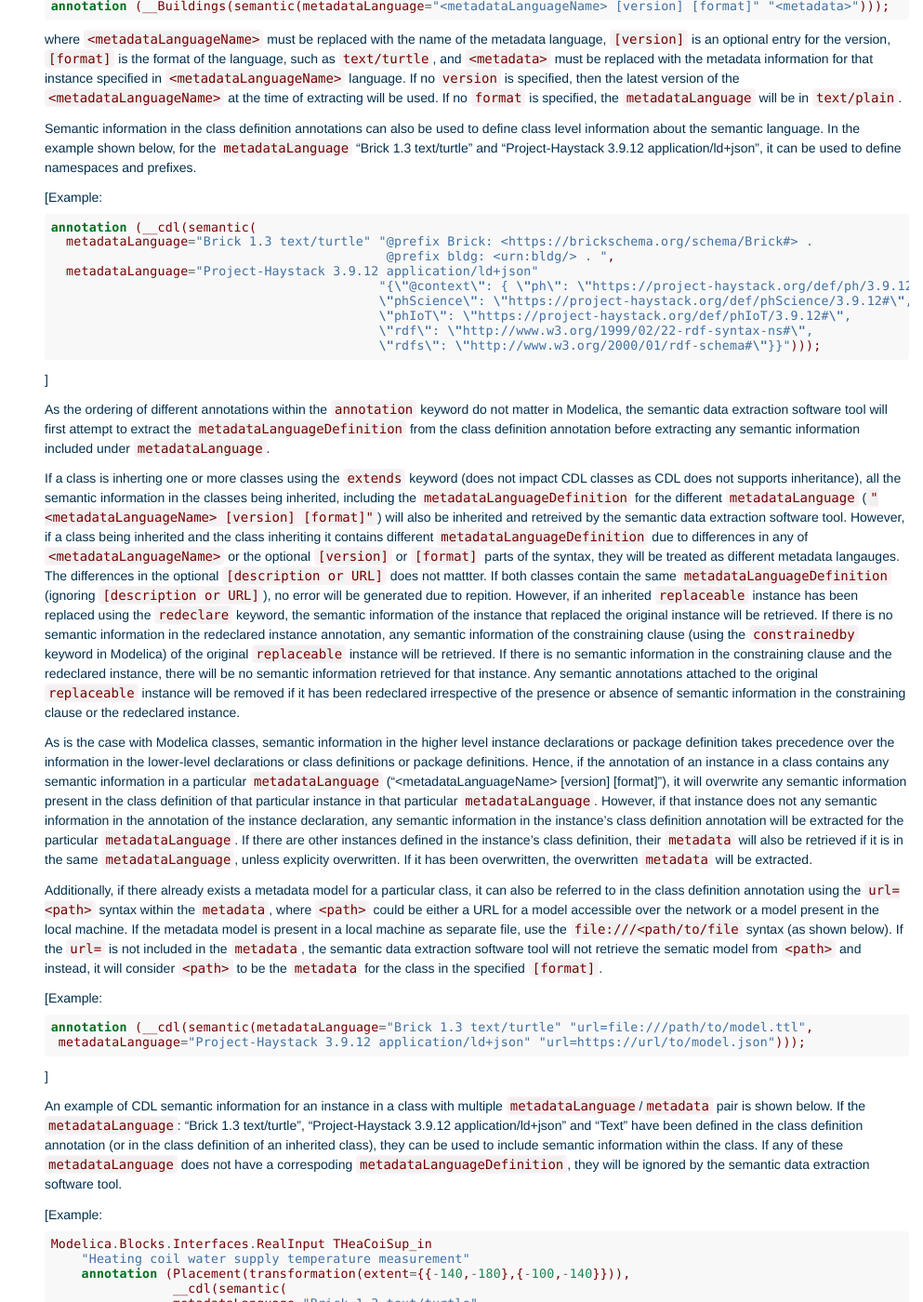
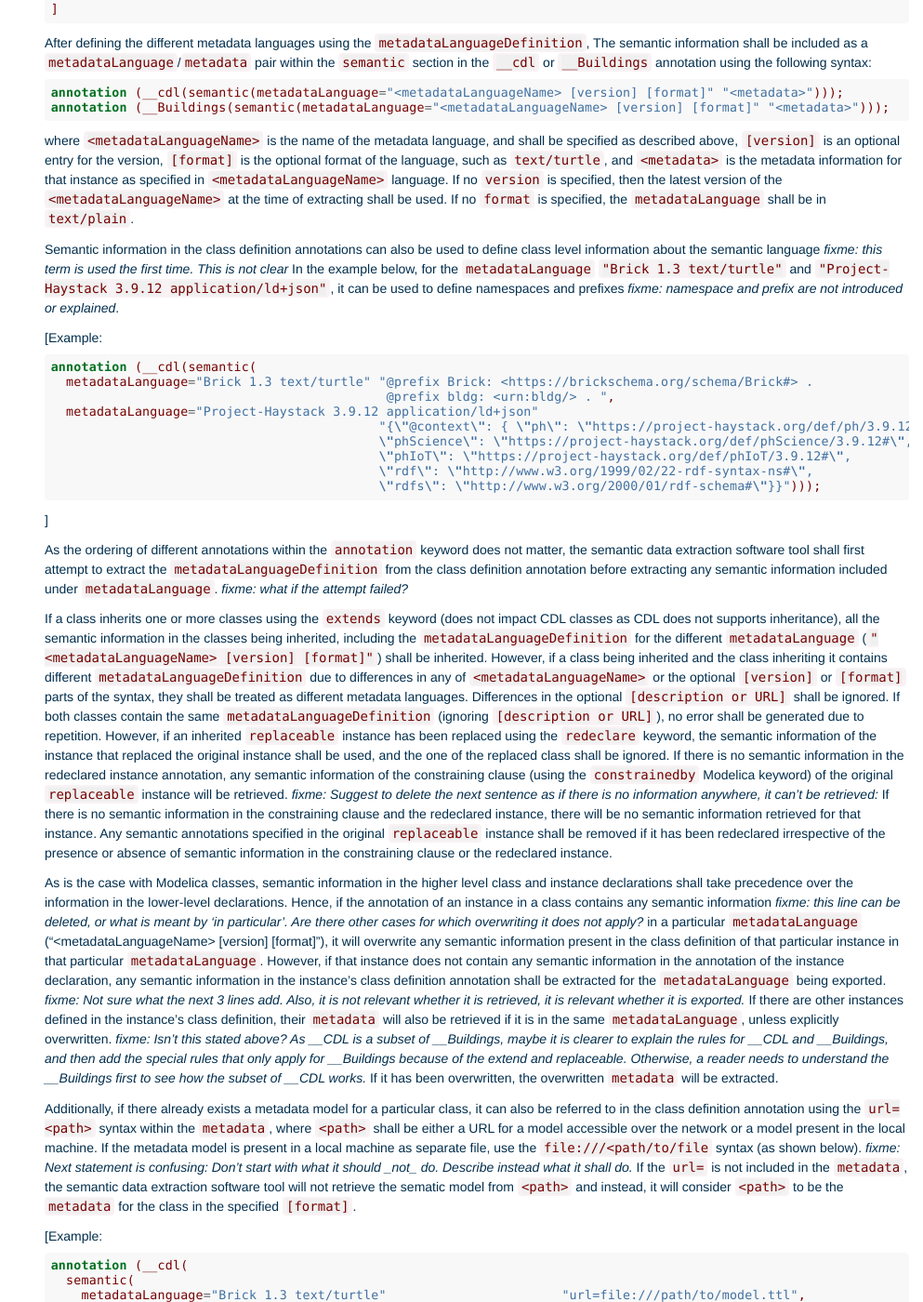
Before and after one commit to lbl-srg/obc, a Sphinx documentation site: the page built from specification/source/cdl.rst, in a window 1280 px wide and 1400 px high, scrolled down 24562 px. Shown: the whole window at 93% size, without its empty margins (287-1280 px from the left). Built offline with Sphinx 7.4.7, drawn with Linux system fonts in a browser that asks for light colours; formulas are drawn with MathJax 3; cross-references to code outside the pages are shown as plain code; some of the changed text lies outside the part shown.

Commit message:
Added revisions and comments

```diff
--- a/specification/source/cdl.rst
+++ b/specification/source/cdl.rst
@@ -1695,11 +1695,13 @@ The buildings industry has started to integrate different metadata schemas such
 `Brick <https://brickschema.org/>`_ and `Project Haystack <https://project-haystack.org/>`_ into their control software and technology.
 `ASHRAE 223p <https://www.ashrae.org/about/news/2018/ashrae-s-bacnet-committee-project-haystack-and-brick-schema-collaborating-to-provide-unified-data-semantic-modeling-solution>`_
 is another upcoming semantic ontology that will describe the equipment topology in buildings and also the flow of different media.
-To support these schemas, CDL will allow, but will not require, use of such metadata schema, using the syntaxes provided below.
-Additionally, these syntaxes should be supported by any software tool that can extract the semantic information
+To support these metadata schemas, CDL will optionally allow use of these, using the syntax specified below.
+*fixme: Why should this be in the specification, and is the "separate file(s)" a requirement, and what does "along with the CDL class means" if a tool export CXF?*
+Additionally, semantic metadata should be supported by any software tool that can extract the semantic information
 (referred to as semantic data extraction software tool in the section below) as a separate file(s) that is generated along with the CDL class.
 
-Semantic information will be included within the ``annotation`` keyword, using the ``__Buildings`` or ``__cdl`` annotation.
+Semantic information *fixme: above we call them semantic metadata, pick one term and reuse it throughout*
+will be included within the ``annotation`` keyword, using the ``__Buildings`` or ``__cdl`` vendor annotation.
 ``__cdl`` will be used when the semantic information is regarding a control sequence (inputs, outputs etc.) and
 ``__Buildings`` will be used for every other instance that are not a part of the control sequence (equipment, zones etc.).
 The following instances defined in CDL can have annotations containing semantic information:
@@ -1711,42 +1713,47 @@ The following instances defined in CDL can have annotations containing semantic
 * Extension blocks (:numref:`sec_ext_blo`), and
 * Packages.
 
-All semantic information will be included under the ``semantic`` section within the ``__Building`` and/or ``__cdl`` annotations, using the syntax shown here:
+All semantic information will be included under the ``semantic`` section within the ``__Building`` or ``__cdl`` annotations, using the syntax shown here:
 
 .. code-block:: modelica
 
    annotation (__cdl(semantic(<semantic information>)))
    annotation (__Buildings(semantic(<semantic information>)))
 
-where ``<semantic information>`` above is a place holder for the semantic information.
-
-The annotation declared in the class definition should contain the ``metadataLanguageDefinition`` within the  ``semantic`` section.
-The ``metadataLanguageDefinition`` will be used to define the different types of semantic information that will used throughout the class.
-It can also contain relevant information about the ``metadataLanguage`` such as a short description
-of the language or schema or url of the webpage of the ``metadataLanguage``. It must have the following syntax:
+where ``<semantic information>`` is a place holder for the semantic information.
+
+The annotation declared in the class definition should *fixme: do you mean shall, see https://obc.lbl.gov/specification/conventions.html?*
+contain the ``metadataLanguageDefinition`` within the  ``semantic`` section.
+The ``metadataLanguageDefinition`` defines the different types of semantic information that may be used throughout the class.
+It can *fixme: don't use can, use shall or should, see https://obc.lbl.gov/specification/conventions.html*
+also contain information about the ``metadataLanguage`` such as a short description
+of the language, the schema or the url of the webpage of the ``metadataLanguage``. It must have the following syntax:
 
 .. code-block:: modelica
 
    annotation (__cdl(semantic(metadataLanguageDefinition="<metadataLanguageName> [version] [format]" ["description or URL"])))
    annotation (__Buildings(semantic(metadataLanguageDefinition="<metadataLanguageName> [version] [format]" ["description or URL"])))
 
-where ``<metadataLanguageName>`` must be replaced with the name of the metadata language,
+where ``<metadataLanguageName>`` shall be replaced with the name of the metadata language,
 ``[version]`` is an optional entry for the version,
-``[format]`` is the format of the language, such as ``text/turtle``, and
+``[format]`` is the optional format of the language, such as ``text/turtle``, and
 ``["description or URL"]`` is an optional description of the language, such as
 "This metadataLanguage is plain text in the English language" or the URL to the schema.
-Examples of the ``<metadataLanguageName>`` could be semantic data schemas such as  ``Brick``, ``Project-Haystack`` or ``ASHRAE 223``,
-or it could just be a natural language description. The optional ``version``
+Examples of the ``<metadataLanguageName>`` include semantic data schemas such as  ``Brick``, ``Project-Haystack`` or ``ASHRAE 223``,
+and natural language description. The optional ``version``
 represents the version of the ``<metadataLanguageName>`` used in a particular class and if no ``version`` is specified,
-then the latest version of the ``<metadataLanguageName>`` at the time of extracting will be used.
-The optional ``format``  represents the format this will be expressed in and the format will be expressed using
+then the latest version of the ``<metadataLanguageName>`` at the time of extracting should be used.
+The optional ``format``  represents the format that the semantic information is expressed in.
+The format shall be expressed using
 `MIME types <https://developer.mozilla.org/en-US/docs/Web/HTTP/Basics_of_HTTP/MIME_types>`_.
-If no ``format`` is specified, the ``metadataLanguage`` will be in ``text/plain``.
-
-Depending on the ``metadataLanguage`` (``"<metadataLanguageName> [version] [format]"``),
-the metadata be represented in multiple ways. For example, metadata schemas such as Brick and ASHRAE 223p are web ontology languages (OWL) and
-their ``metadata`` can be represented as Resource Description Framework (RDF) subgraphs using the "text/turtle" format.
-Project-Haystack ``metadata`` can be represented both as "text/turtle" and "application/ld+json".
+If no ``format`` is specified, the ``metadataLanguage`` shall be ``text/plain``.
+
+.. note::
+
+   Depending on the ``metadataLanguage`` (``"<metadataLanguageName> [version] [format]"``),
+   the metadata be represented in multiple ways. For example, metadata schemas such as Brick and ASHRAE 223p are web ontology languages (OWL) and
+   their ``metadata`` can be represented as Resource Description Framework (RDF) subgraphs using the ``text/turtle`` format.
+   Project-Haystack ``metadata`` can be represented both as ``text/turtle`` and ``application/ld+json``.
 
 [Example:
 
@@ -1760,7 +1767,7 @@ Project-Haystack ``metadata`` can be represented both as "text/turtle" and "appl
   ]
 
 After defining the different metadata languages using the ``metadataLanguageDefinition``,
-the semantic information in each of these languages will be included as a ``metadataLanguage``/``metadata``
+The semantic information shall be included as a ``metadataLanguage``/``metadata``
 pair within the ``semantic`` section in the ``__cdl`` or ``__Buildings`` annotation using the following syntax:
 
 .. code-block:: modelica
@@ -1768,16 +1775,19 @@ pair within the ``semantic`` section in the ``__cdl`` or ``__Buildings`` annotat
   annotation (__cdl(semantic(metadataLanguage="<metadataLanguageName> [version] [format]" "<metadata>")));
   annotation (__Buildings(semantic(metadataLanguage="<metadataLanguageName> [version] [format]" "<metadata>")));
 
-where ``<metadataLanguageName>`` must be replaced with the name of the metadata language,
+where ``<metadataLanguageName>`` is the name of the metadata language,
+and shall be specified as described above,
 ``[version]`` is an optional entry for the version,
-``[format]`` is the format of the language, such as ``text/turtle``, and
-``<metadata>`` must be replaced with the metadata information for that instance specified in ``<metadataLanguageName>`` language.
+``[format]`` is the optional format of the language, such as ``text/turtle``, and
+``<metadata>`` is the metadata information for that instance as specified in ``<metadataLanguageName>`` language.
 If no ``version`` is specified, then the latest version of the ``<metadataLanguageName>``
-at the time of extracting will be used. If no ``format`` is specified, the ``metadataLanguage`` will be in ``text/plain``.
+at the time of extracting shall be used. If no ``format`` is specified, the ``metadataLanguage`` shall be in ``text/plain``.
 
 Semantic information in the class definition annotations can also be used to define class level information
-about the semantic language. In the example shown below, for the ``metadataLanguage`` "Brick 1.3 text/turtle"
-and "Project-Haystack 3.9.12 application/ld+json", it can be used to define namespaces and prefixes.
+about the semantic language *fixme: this term is used the first time. This is not clear*
+In the example below, for the ``metadataLanguage`` ``"Brick 1.3 text/turtle"``
+and ``"Project-Haystack 3.9.12 application/ld+json"``, it can be used to define namespaces and prefixes
+*fixme: namespace and prefix are not introduced or explained*.
 
 [Example:
 
@@ -1795,45 +1805,55 @@ and "Project-Haystack 3.9.12 application/ld+json", it can be used to define name
 
 ]
 
-As the ordering of different annotations within the ``annotation`` keyword do not matter in Modelica,
-the semantic data extraction software tool will first attempt to extract the ``metadataLanguageDefinition``
+As the ordering of different annotations within the ``annotation`` keyword does not matter,
+the semantic data extraction software tool shall first attempt to extract the ``metadataLanguageDefinition``
 from the class definition annotation before extracting any semantic information included under ``metadataLanguage``.
-
-If a class is inherting one or more classes using the ``extends`` keyword
+*fixme: what if the attempt failed?*
+
+If a class inherits one or more classes using the ``extends`` keyword
 (does not impact CDL classes as CDL does not supports inheritance),
 all the semantic information in the classes being inherited, including the ``metadataLanguageDefinition`` for the different ``metadataLanguage``
-(``"<metadataLanguageName> [version] [format]"``) will also be inherited and retreived by the semantic data extraction software tool.
+(``"<metadataLanguageName> [version] [format]"``) shall be inherited.
 However, if a class being inherited and the class inheriting it contains different ``metadataLanguageDefinition``
 due to differences in any of ``<metadataLanguageName>`` or the optional ``[version]`` or ``[format]`` parts of the syntax,
-they will be treated as different metadata langauges. The differences in the optional ``[description or URL]`` does not mattter.
+they shall be treated as different metadata languages. Differences in the optional ``[description or URL]`` shall be ignored.
 If both classes contain the same ``metadataLanguageDefinition``
-(ignoring ``[description or URL]``), no error will be generated due to repition.
+(ignoring ``[description or URL]``), no error shall be generated due to repetition.
 However, if an inherited ``replaceable`` instance has been replaced using the ``redeclare`` keyword,
-the semantic information of the instance that replaced the original instance will be retrieved.
+the semantic information of the instance that replaced the original instance shall be used, and the one
+of the replaced class shall be ignored.
 If there is no semantic information in the redeclared instance annotation, any semantic information of the constraining clause
-(using the ``constrainedby`` keyword in Modelica) of the original ``replaceable`` instance will be retrieved.
+(using the ``constrainedby`` Modelica keyword) of the original ``replaceable`` instance will be retrieved.
+*fixme: Suggest to delete the next sentence as if there is no information anywhere, it can't be retrieved:*
 If there is no semantic information in the constraining clause and the redeclared instance,
 there will be no semantic information retrieved for that instance.
-Any semantic annotations attached to the original ``replaceable`` instance will be removed
+Any semantic annotations specified in the original ``replaceable`` instance shall be removed
 if it has been redeclared irrespective of the presence or absence of semantic information in the constraining clause or the redeclared instance.
 
-As is the case with Modelica classes, semantic information in the higher level instance declarations or
-package definition takes precedence over the information in the lower-level declarations or class definitions
-or package definitions. Hence, if the annotation of an instance in a class contains any semantic information
-in a particular ``metadataLanguage`` ("<metadataLanguageName> [version] [format]"),
+As is the case with Modelica classes, semantic information in the higher level class and instance declarations
+shall take precedence over the information in the lower-level declarations.
+Hence, if the annotation of an instance in a class contains any semantic information
+*fixme: this line can be deleted, or what is meant by 'in particular'. Are there other cases for which overwriting it does not apply?* in a particular ``metadataLanguage`` ("<metadataLanguageName> [version] [format]"),
 it will overwrite any semantic information present in the class definition of that particular instance in that particular ``metadataLanguage``.
-However, if that instance does not any semantic information in the annotation of the instance declaration,
-any semantic information in the instance's class definition annotation will be extracted for the particular ``metadataLanguage``.
+However, if that instance does not contain any semantic information in the annotation of the instance declaration,
+any semantic information in the instance's class definition annotation shall be extracted for the ``metadataLanguage`` being exported.
+*fixme: Not sure what the next 3 lines add. Also, it is not relevant whether it is retrieved, it is relevant whether it is exported.*
 If there are other instances defined in the instance's class definition,
 their ``metadata`` will also be retrieved if it is in the same ``metadataLanguage``,
-unless explicity overwritten. If it has been overwritten, the overwritten ``metadata`` will be extracted.
+unless explicitly overwritten.
+*fixme: Isn't this stated above? As __CDL is a subset of __Buildings, maybe it is clearer to explain the rules for __CDL and __Buildings,
+and then add the special rules that only apply for __Buildings because of the extend and replaceable. Otherwise, a reader needs to
+understand the __Buildings first to see how the subset of __CDL works.*
+If it has been overwritten, the overwritten ``metadata`` will be extracted.
 
 Additionally, if there already exists a metadata model for a particular class,
 it can also be referred to in the class definition annotation using the ``url=<path>``
-syntax within the ``metadata``, where ``<path>`` could be either a URL for a model accessible
+syntax within the ``metadata``, where ``<path>`` shall be either a URL for a model accessible
 over the network or a model present in the local machine.
 If the metadata model is present in a local machine as separate file,
-use the ``file:///<path/to/file`` syntax (as shown below). If the ``url=`` is not included in the ``metadata``,
+use the ``file:///<path/to/file`` syntax (as shown below).
+*fixme: Next statement is confusing: Don't start with what it should _not_ do. Describe instead what it shall do.*
+If the ``url=`` is not included in the ``metadata``,
 the semantic data extraction software tool will not retrieve the sematic model from ``<path>`` and instead,
 it will consider ``<path>`` to be the ``metadata`` for the class in the specified ``[format]``.
 
@@ -1841,17 +1861,19 @@ it will consider ``<path>`` to be the ``metadata`` for the class in the specifie
 
 .. code-block:: modelica
 
-  annotation (__cdl(semantic(metadataLanguage="Brick 1.3 text/turtle" "url=file:///path/to/model.ttl",
-   metadataLanguage="Project-Haystack 3.9.12 application/ld+json" "url=https://url/to/model.json")));
+  annotation (__cdl(
+    semantic(
+      metadataLanguage="Brick 1.3 text/turtle"                       "url=file:///path/to/model.ttl",
+      metadataLanguage="Project-Haystack 3.9.12 application/ld+json" "url=https://url/to/model.json")));
 
 ]
 
 An example of CDL semantic information for an instance in a class with multiple ``metadataLanguage``/``metadata``
-pair is shown below. If the ``metadataLanguage``: "Brick 1.3 text/turtle", "Project-Haystack 3.9.12 application/ld+json" and
-"Text" have been defined in the class definition annotation (or in the class definition of an inherited class),
-they can be used to include semantic information within the class.
-If any of these ``metadataLanguage`` does not have a correspoding ``metadataLanguageDefinition``,
-they will be ignored by the semantic data extraction software tool.
+pair is shown below. If the ``metadataLanguage``: ``"Brick 1.3 text/turtle"``, ``"Project-Haystack 3.9.12 application/ld+json"`` and
+``"Text"`` have been defined in the class definition annotation (or in the class definition of an inherited class),
+they shall be used to include semantic information within the class.
+If any of these ``metadataLanguage`` does not have a corresponding ``metadataLanguageDefinition``,
+they will not be exported.
 
 [Example:
 
@@ -1882,6 +1904,10 @@ they will be ignored by the semantic data extraction software tool.
 
 ]
 
+*fixme: rewrite with shall and should, not with "can". Also, I understand this as a comment for the example
+and hence it should be within [].
+We should define the rules, and then as needed present an example and its explanation within [].
+As examples are not binding, we should not introduce rules in their explanations.*
 The text ``cdl_instance_name`` within the metadata can be used for referring to the current instance
 if it has the same name as the CDL instance.
 In the above example, the tool that parses the semantic information will infer the Brick metadata as
@@ -1889,10 +1915,10 @@ In the above example, the tool that parses the semantic information will infer t
 and the Project Haystack identifier as ``{"@id": "THeaCoiSup_in"}``.
 This will avoid the user having to repeat the name of the instance and makes it less prone to errors and inconsistencies.
 
-The metadata defined in the class definition annotations will be accessible to other instances (inputs, outputs etc.)
+*fixme: what does 'accessible' mean? An instance does not access anything?* The metadata defined in the class definition annotations will be accessible to other instances (inputs, outputs etc.)
 defined within the class.
 Additionally, the ``metadata`` of an instance can refer to the semantic information for the same ``metadataLanguage``
-of other instances declared in the class (or in inherited classes).
-
-Tools that process CDL can interpret the ``semantic`` section, but for control purposes CDL will ignore it.
+of *fixme: not clear. What does 'other' mean? I think you want to say refer to the ``metadataLanguage` declaration of the enclosing class?* other instances declared in the class (or in inherited classes).
+
+*fixme: This has already been stated above: *...that does not affect the computations..."* Tools that process CDL can interpret the ``semantic`` section, but for control purposes CDL will ignore it.
 [This avoids potential conflict for entities that are declared differently across these metadata schemas and CDL, and may be conflicting.]
```
